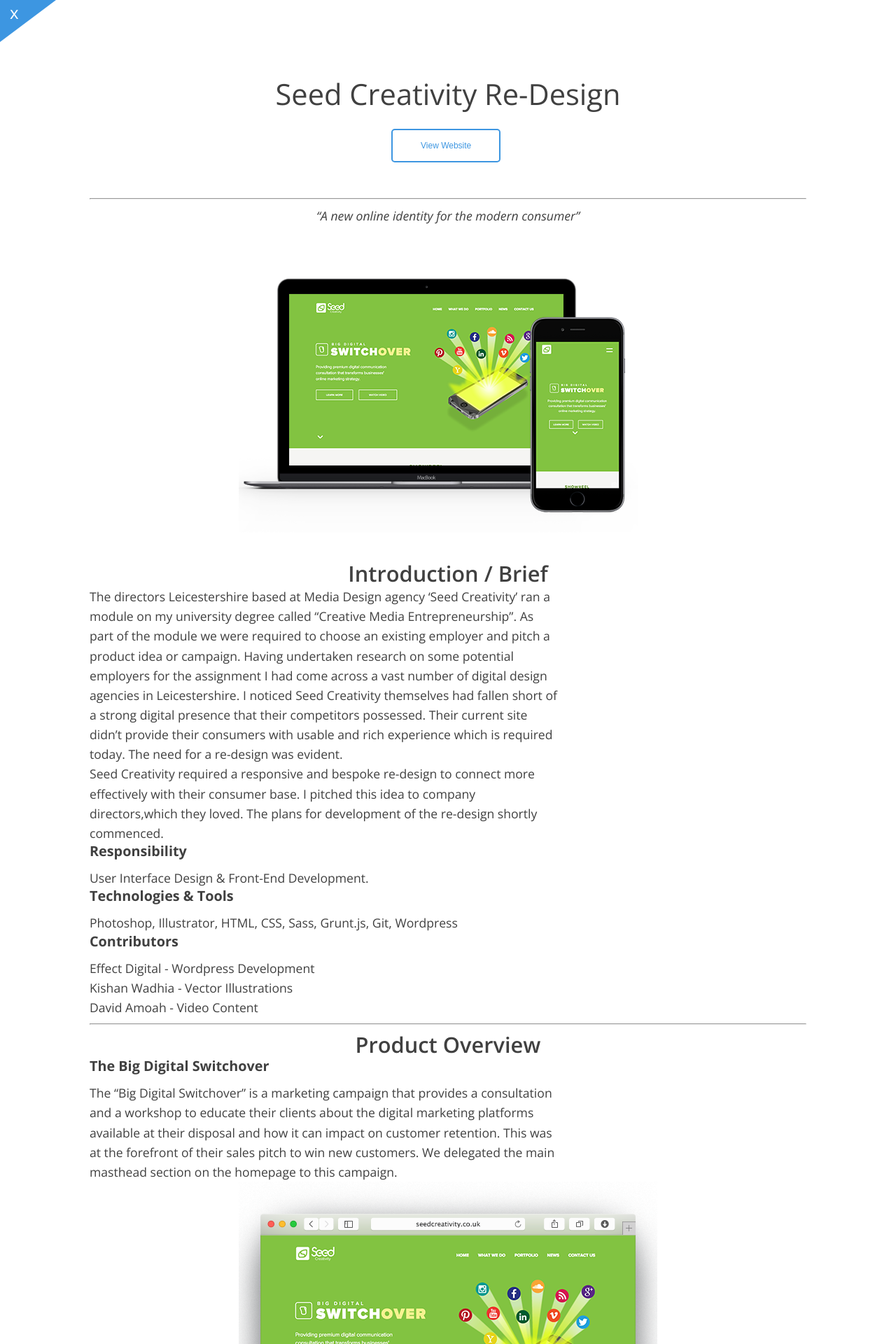
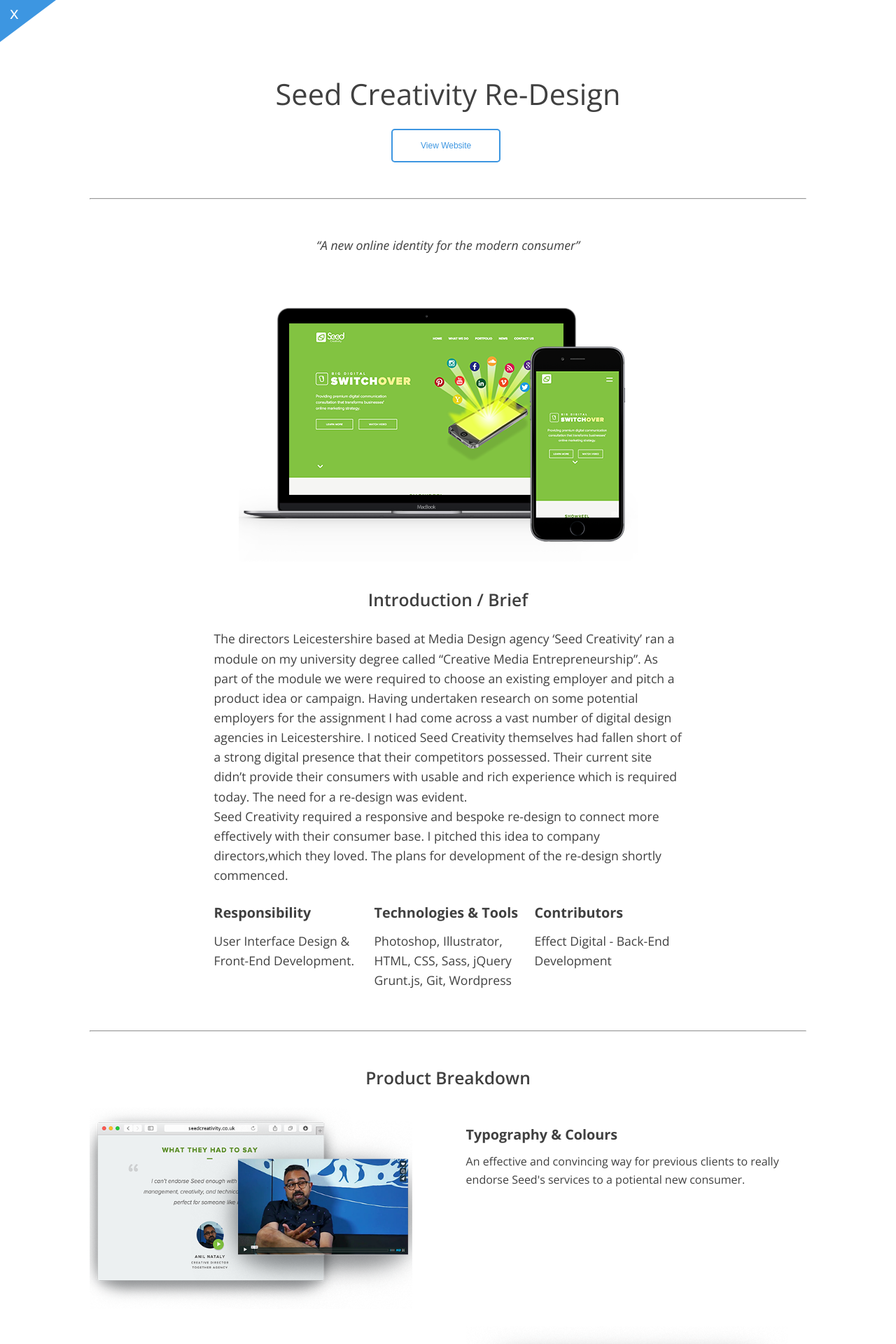
Before and after one commit to LloydBennett/lloydbennett.github.io, a Jekyll site: the page built from _projects/seedcreativity.html, in a window 1280 px wide. Shown: the top 1920 px of the page at 70% size. Built offline with Jekyll 4.4.1, drawn with Linux system fonts in a browser that asks for light colours; nearby versions of some CDN libraries; some of the changed text lies outside the part shown.

Commit message:
still tweaking casestudy page

```diff
--- a/_layouts/casestudy.html
+++ b/_layouts/casestudy.html
@@ -30,35 +30,33 @@
         {% endif %}
       </div>
       <hr></hr>
-      <q class="center">{{page.quote}}</q>
+      <q class="center dbl-margin-space--top">{{page.quote}}</q>
 
 
       <article class="post-content">
         {{ content }}
       </article>
       <hr></hr>
-
-      <a href="">
-        <span class="project__prev__footer"></span>
-        <span>Previous Project</span>
+      <div class="project__footer">
+        <a href="" class="project__footer__link">
+          <span></span>
+          <span class="project__footer__link--bold">Previous Project</span>
         </a>
-
 
 
         {% if page.calltoaction %}
           {% for buttonname in page.buttonname %}
-        <a href="http:/{{page.cta-link}}">
+          <a href="http:/{{page.cta-link}}" class="project__footer__link">
             <button class="btn btn--bluewhite">{{ buttonname }}</button>
           </a>
           {% endfor %}
         {% endif %}
 
-      <a href="">
-        <span class="project__next__footer"></span>
-        <span>Next Project</span>
+        <a href="" class="project__footer__link">
+          <span></span>
+          <span class="project__footer__link--bold">Next Project</span>
         </a>
-
       </div>
-
+  </div>
   </body>
 </html>
--- a/_projects/seedcreativity.html
+++ b/_projects/seedcreativity.html
@@ -11,8 +11,9 @@
 <img class="project__img" src="../images/projects/seedcreativity/sc_main.png">
 
 
-<h3 class="center">Introduction / Brief</h3>
+<h3 class="project__subheading center">Introduction / Brief</h3>
 
+<div class="project__para-block">
   <p>The directors Leicestershire based at Media Design agency ‘Seed Creativity’ ran a
   module on my university degree called “Creative Media Entrepreneurship”.
   As part of the module we were required to choose an existing employer and pitch a product idea or campaign.
@@ -24,29 +25,69 @@
   <p>Seed Creativity required a responsive and bespoke re-design to connect more effectively
   with their consumer base. I pitched this idea to company directors,which they loved.
   The plans for development of the re-design shortly commenced.</p>
+</div>
+<div class="project__col">
+  <div class="one-margin-space--bottom">
+    <h4>Responsibility</h4>
+    <p>User Interface Design &amp; Front-End Development.</p>
+  </div>
+
+  <div class="one-margin-space--bottom">
+    <h4>Technologies &amp; Tools</h4>
+    <p>Photoshop, Illustrator, HTML, CSS, Sass, jQuery Grunt.js, Git, Wordpress</p>
+  </div>
+
+  <div class="one-margin-space--bottom">
+    <h4>Contributors</h4>
+    <p>Effect Digital - Back-End Development</p>
+  </div>
+</div>
+
+<hr></hr>
+<div class="dbl-margin-space--top">
+  <h3 class="project__subheading center">Product Breakdown</h3>
+
+  <div class="block--sml">
+    <div class="content__left">
+      <img class="project__img" src="../images/projects/seedcreativity/sc_videotestimonals.png">
+    </div>
+    <div class="content__right">
+      <h4>Typography &amp; Colours</h4>
+      <p> An effective and convincing way for previous clients to really endorse Seed's services
+         to a potiental new consumer. </p>
+    </div>
+  </div>
+
+  <div class="block--sml">
+    <div class="content__left">
+      <h4>The Big Digital Switchover Campaign</h4>
+      <p>Seed's “Big Digital Switchover” marketing consultation occupied the masthead on the Home Page
+        as this is at the forefront of their sales pitch to win new customers.</p>
+    </div>
+    <div class="content__right">
+      <img class="project__img" src="../images/projects/seedcreativity/bigdigitalswitchover.png">
+    </div>
+  </div>
+  <div class="block--sml">
+    <div class="content__left">
+      <img class="project__img" src="../images/projects/seedcreativity/sc_videotestimonals.png">
+    </div>
+    <div class="content__right">
+      <h4>Video Testimonals</h4>
+      <p> An effective and convincing way for previous clients to really endorse Seed's services
+         to a potiental new consumer. </p>
+    </div>
+  </div>
+</div>
+<hr></hr>
+<div class="dbl-margin-space--top">
+  <h3 class="project__subheading center">Design Process</h3>
 
 
-<h4>Responsibility</h4>
-<p>User Interface Design &amp; Front-End Development.</p>
+</div>
+<hr></hr>
+<div class="dbl-margin-space--top">
+  <h3 class="project__subheading center">Reflection</h3>
 
-<h4>Technologies & Tools</h4>
-<p>Photoshop, Illustrator, HTML, CSS, Sass, Grunt.js, Git, Wordpress</p>
 
-<h4>Contributors</h4>
-<p>Effect Digital - Wordpress Development</p>
-<p>Kishan Wadhia - Vector Illustrations</p>
-<p>David Amoah - Video Content</p>
-<hr></hr>
-<h3 class="center">Product Overview</h3>
-
-<div class="content__right">
-  <h4>The Big Digital Switchover</h4>
-  <p>The “Big Digital Switchover” is a marketing campaign that provides a consultation
-  and a workshop to educate their clients about the digital marketing platforms available
-  at their disposal and how it can impact on customer retention. This was at the forefront
-  of their sales pitch to win new customers. We delegated the main masthead section on the
-  homepage to this campaign.</p>
 </div>
-<div class="content__left">
-  <img class="project__img" src="../images/projects/seedcreativity/bigdigitalswitchover.png">
-</div>
--- a/_sass/base/_typography.scss
+++ b/_sass/base/_typography.scss
@@ -34,14 +34,9 @@
 
 h4{
   font-size: 1.125em; //18px
-  line-height: 1.11111111;
+  line-height: 1.4;
   font-weight: 700;
   margin-bottom: 0.75rem;
-  @media (min-width: 43.75em) {
-    line-height: 1.22;
-
-  }
-
 }
 
 p{
--- a/_sass/modules/_casestudy.scss
+++ b/_sass/modules/_casestudy.scss
@@ -47,4 +47,71 @@
     margin:auto;
     max-width:598px;
   }
+
+  @include element('para-block'){
+    margin: 0 auto 1.6rem;
+    max-width: 38em;
+  }
+  @include element('col'){
+    margin: 1.6rem auto 3.2rem;
+    max-width: 38em;
+
+    @include media-query(660px){
+      column-count: 3;
+      -webkit-column-count: 3; /* Chrome, Safari, Opera */
+      -moz-column-count: 3;
+    }
+  }
+
+  @include element('subheading'){
+    @extend %center;
+    margin-bottom: 1.6rem;
+
+
+    @include media-query(43.75em){
+      font-size: 1.4em;
+    }
+  }
+  @include element('footer'){
+    @extend %center;
+
+    @include element('link'){
+      display:block;
+      width:100%;
+      margin-bottom: 1.6rem;
+
+      @include media-query(570px){
+        float: left;
+        width: 30%;
+        margin: 1.6rem 3% 1.6rem 0;
+      }
+
+      @include modifier('bold'){
+        font-weight: 600;
+        color: #909090;
+      }
+    }
+  }
 }
+
+.content__left{
+  @include media-query(860px){
+    float: left;
+    width:45%;
+    margin-right: 2.5%;
+  }
+
+  p{
+    font-size:1rem;
+  }
+  > h1:first-child, > h2:first-child, > h3:first-child, > h4:first-child{
+    padding-top: 1.6rem;
+  }
+}
+
+.content__right{
+  @extend .content__left;
+  @include media-query(860px){
+    float: right;
+  }
+}
--- a/_sass/modules/_grid.scss
+++ b/_sass/modules/_grid.scss
@@ -1,6 +1,11 @@
 .block{
   @extend %clearfix;
   margin-bottom:6rem;
+
+  @include modifier('sml'){
+    @extend %clearfix;
+    margin-bottom:1.6rem;
+  }
   @include element('title'){
     margin-bottom: 3rem;
 
```
Also changed, not shown: images/projects/seedcreativity/sc_videotestimonals.png. Lines whose indentation alone changed are shown as unchanged.
